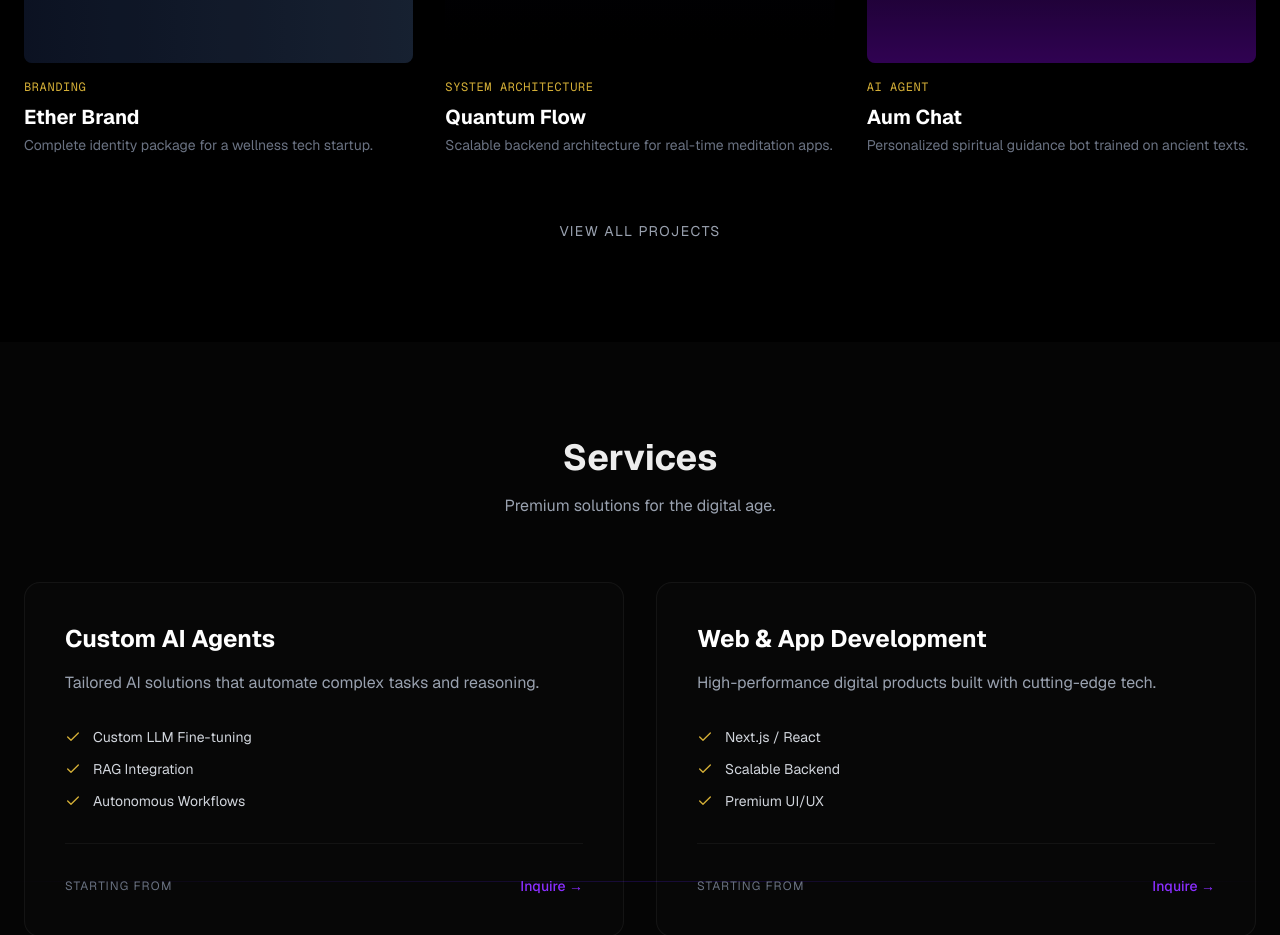
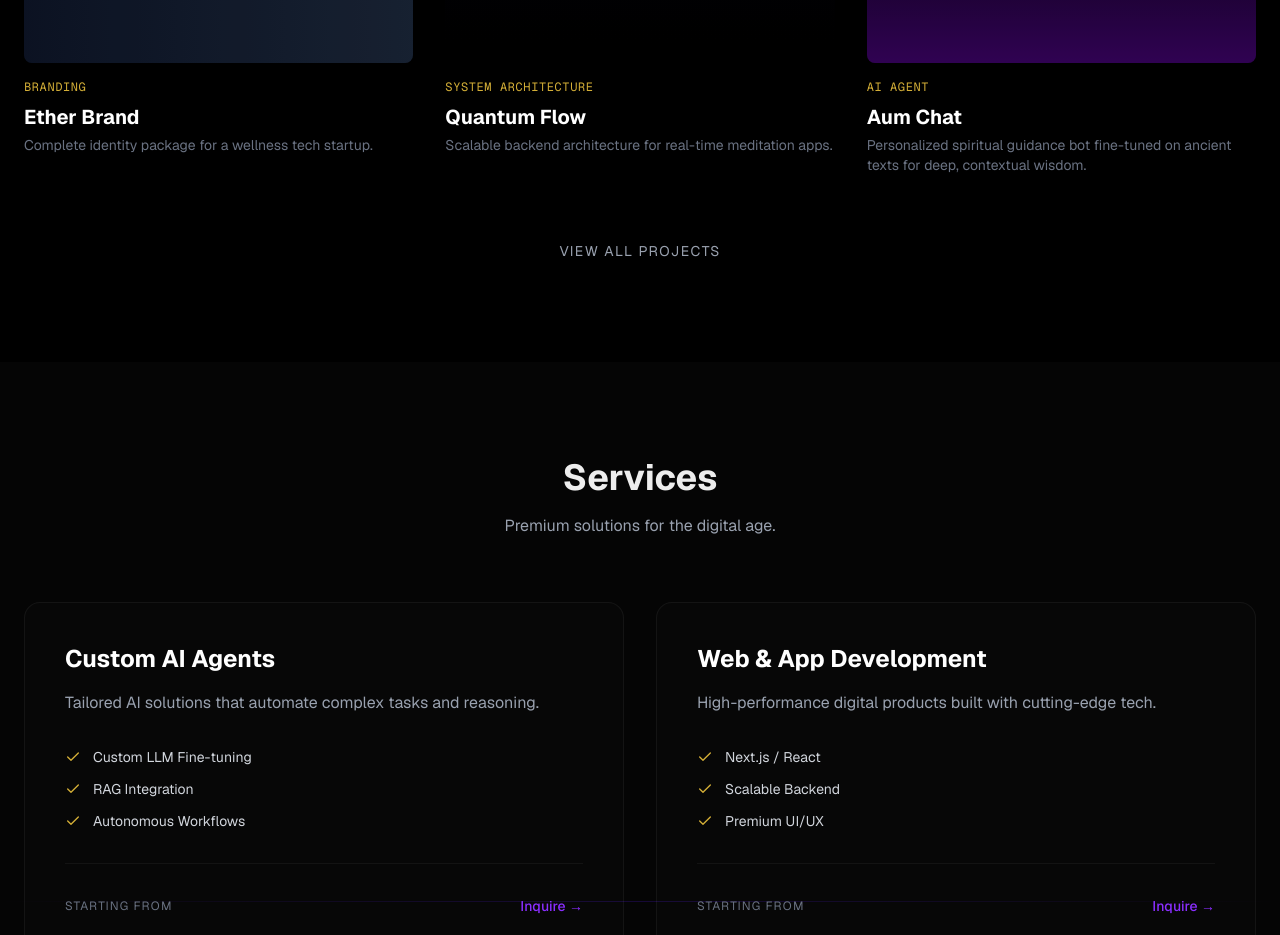
Before and after one commit to Code-shiv-abc/AumLab, a Next.js app: page / in a window 1280 px wide. Shown: the part 3280-4215 px from the top of the page. Built offline with nearby package versions, Linux system fonts and the light colour scheme.

Commit message:
Refine Aum Chat description in portfolio
Updated the description of the 'Aum Chat' item in the portfolio to explicitly mention 'fine-tuned' and elaborate on its capabilities, aligning with the brand voice and user request.

```diff
--- a/data/content.ts
+++ b/data/content.ts
@@ -116,7 +116,7 @@ export const content = {
     {
       title: "Aum Chat",
       category: "AI Agent",
-      description: "Personalized spiritual guidance bot trained on ancient texts.",
+      description: "Personalized spiritual guidance bot fine-tuned on ancient texts for deep, contextual wisdom.",
       imagePlaceholder: "bg-gradient-to-t from-purple-950 to-black",
     },
   ] as ProjectItem[],
```
